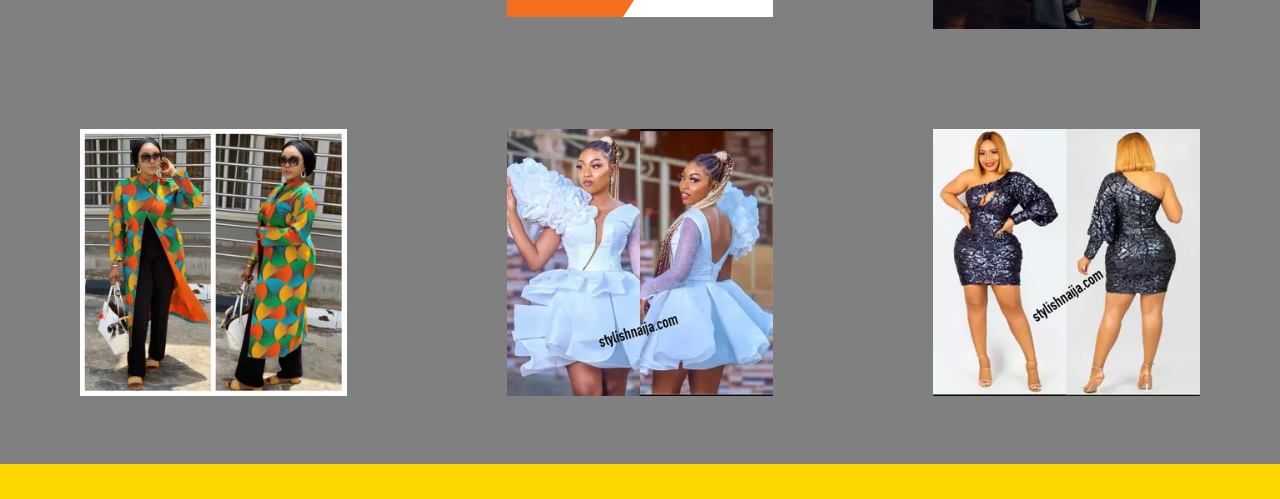
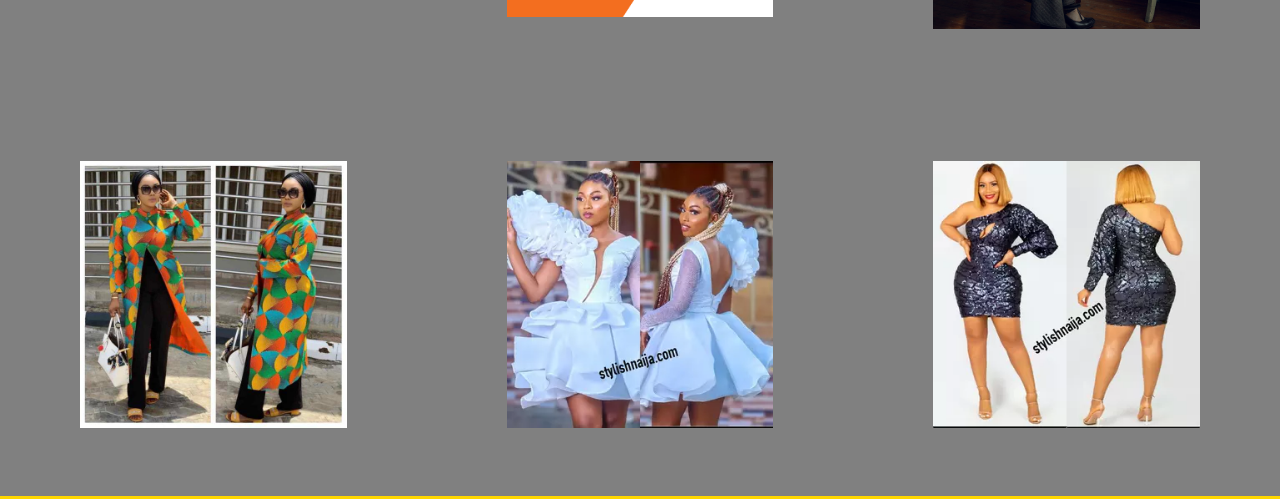
Before and after one commit to Bellasandra25/sinko-patez, a plain HTML site: page index.html in a window 1280 px wide. Shown: the part 1306-1805 px from the top of the page. Drawn offline with Linux system fonts and the light colour scheme.

Commit message:
changes made

```diff
--- a/index.css
+++ b/index.css
@@ -91,7 +91,7 @@
     display: grid;
     place-items: center;
     grid-template-columns: 1fr 1fr 1fr ;
-    row-gap: rem;
+    row-gap: 2rem;
     column-gap: 10rem;
     width: 70rem;
     /* height: 50rem; */
```
